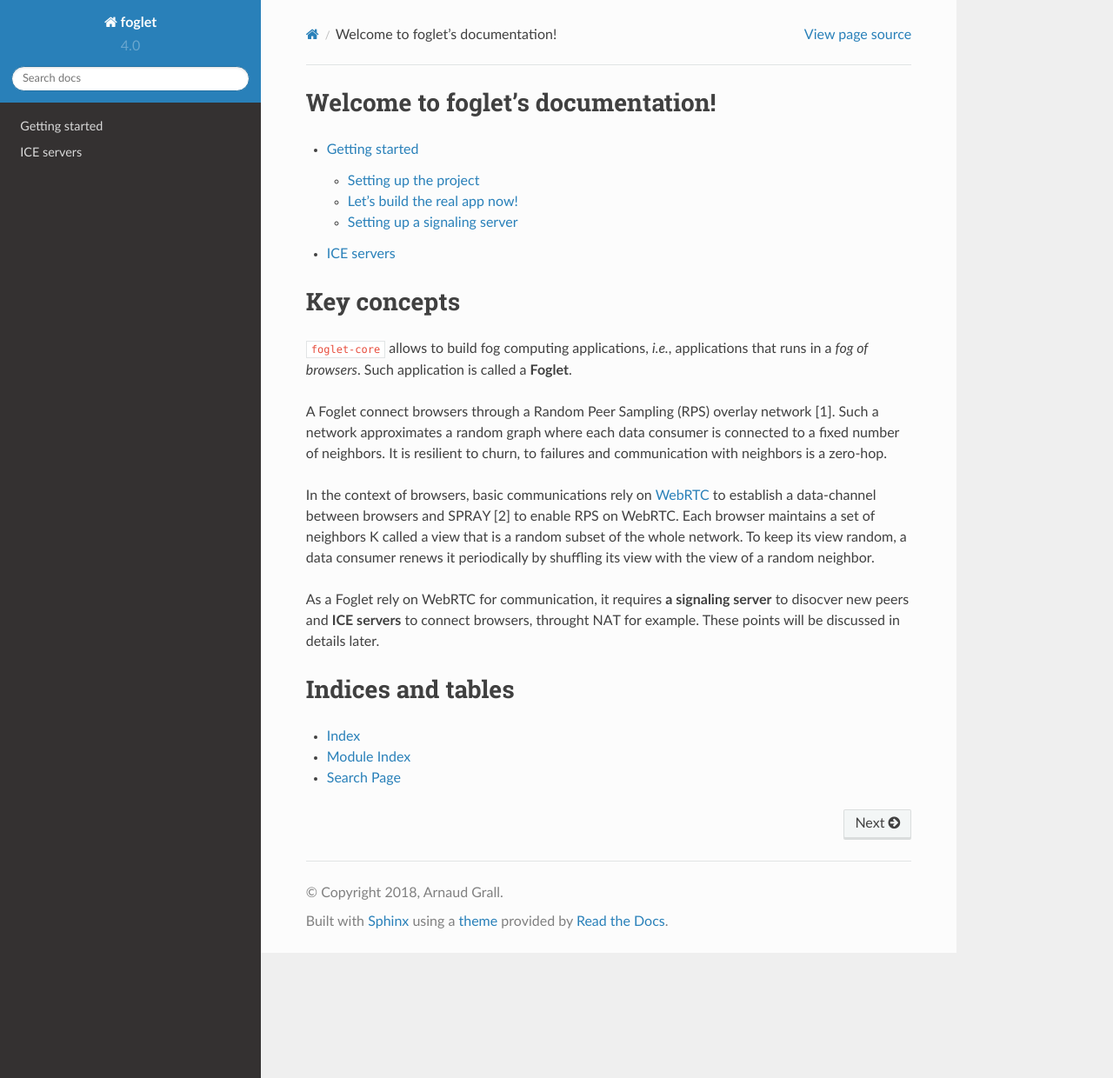
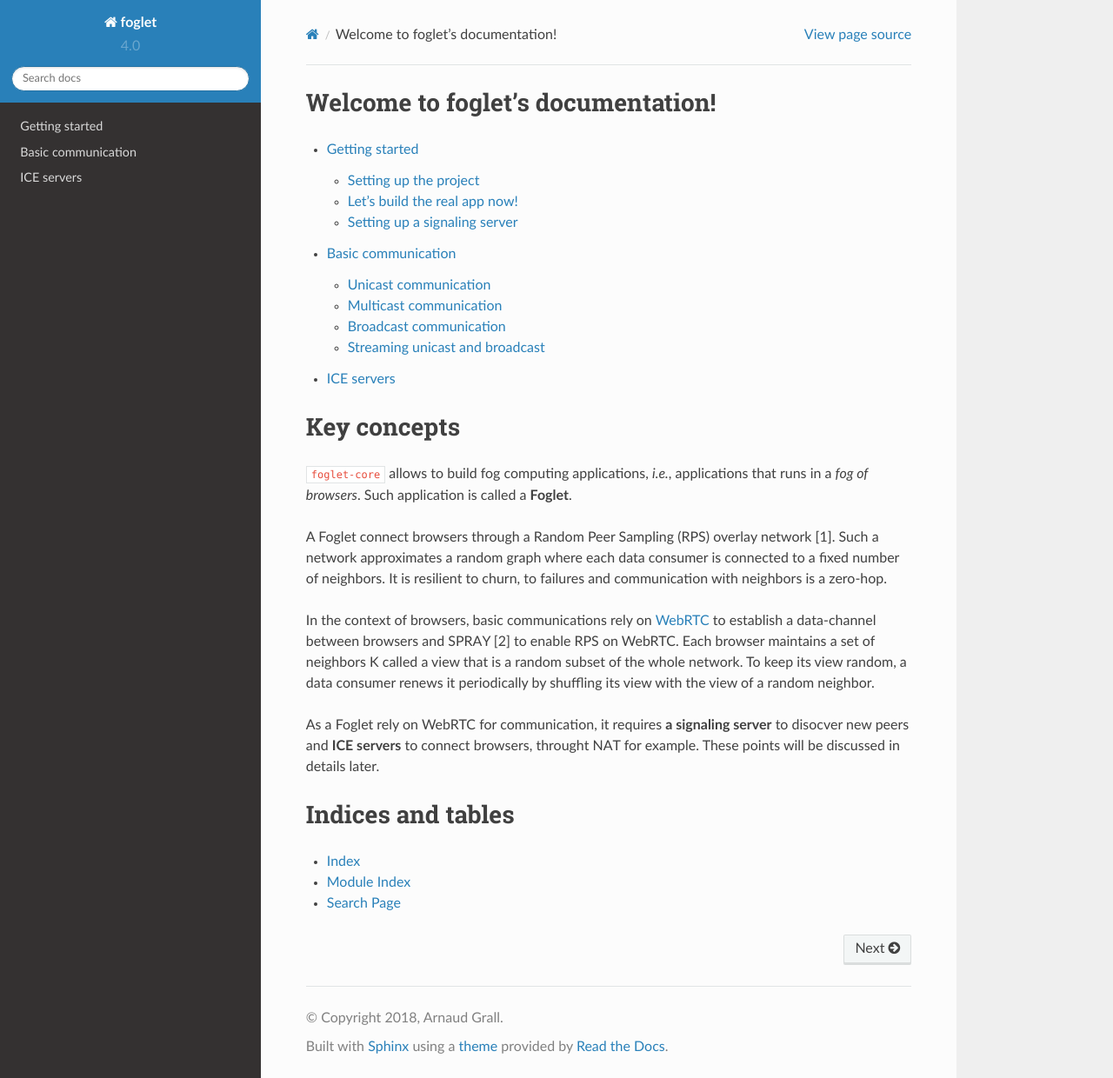
Before and after one commit to RAN3D/foglet-cookbook, a Sphinx documentation site: the page built from docs/index.rst, in a window 1280 px wide and 1240 px high. Shown: the whole window at 87% size. Built offline with Sphinx 7.4.7 and the Read the Docs theme 2.0.0, drawn with Linux system fonts in a browser that asks for light colours; some of the changed lines change nothing that is shown.

Commit message:
document unicast, multicast and broadcast

```diff
--- /dev/null
+++ b/docs/basic_comm.rst
@@ -0,0 +1,91 @@
+Basic communication
+===================
+
+Basically, a foglet offers five communication primitives:
+``unicast``, ``multicast``, ``broadcast``, ``streaming unicast`` and ``streaming broadcast``.
+They can be used to exchange messages between peers in the network.
+
+We now review these four primitives to demonstrate their use.
+
+Unicast communication
+^^^^^^^^^^^^^^^^^^^^^
+
+A peer can use the *unicast* primitive to send a message to one of its direct neighbour.
+However, it can't use it to send a message to a perr that is not one of its neighbours!
+
+.. code-block:: javascript
+
+   // Get the ID of my first neighbour
+   const id = my_foglet.getNeighbours[0]
+
+   my_foglet.sendUnicast(id, 'Hi neighbour! Do you want to party tonight?')
+
+
+A foglet can listen for incoming unicast messages using the ``onUnicast`` method,
+that registers a callback executed for each unicast message received by the foglet.
+
+This callback is called with two parameters:
+  - ``id`` the ID of the peer who sent the message
+  - ``message`` the message received
+
+Notice that ``id`` can be used to contact the peer using ``sendUnicast``.
+
+.. code-block:: javascript
+
+   my_foglet.onUnicast((id, message) => {
+     console.log(`Unicast message received from ${id}: ${message}`);
+
+     // anwser to our neighbour
+     my_foglet.sendUnicast(id, 'Sure. Can I bring a salad?')
+   })
+
+
+Multicast communication
+^^^^^^^^^^^^^^^^^^^^^^^
+
+In real-world applications, one may want to send a message to several neighbours.
+Instead of repeateadly send a unicast messages to each peer individually,
+the ``multicast`` primitive allow a foglet to send a unicast message to a set of neighbours.
+These messages are received by others peers as *regular unicast messages*.
+
+.. code-block:: javascript
+
+   // Get the IDs of all neighbours
+   const ids = my_foglet.getNeighbours
+
+   my_foglet.sendMulticast(ids, 'Everyone, free salad at my place tonight!')
+
+
+Broadcast communication
+^^^^^^^^^^^^^^^^^^^^^^^
+
+Where the ``unicast`` and ``multicast`` primitives allow to contact neighbours, the ``broadcast`` primitive
+allow a peer to send a message to **all peers in the network**.
+This broadcast is done using a flooding algorithm.
+
+.. code-block:: javascript
+
+   my_foglet.sendBroadcast('Can I borrow some salt from someone?')
+
+
+Like ``unicast`` messages, a foglet can listen for incoming broadcast messages
+using the ``onUnicast`` method, that registers a callback executed
+for each broadcast message received by the foglet.
+
+This callback is called with two parameters:
+  - ``id`` the ID of the peer who sent the message
+  - ``message`` the message received
+
+.. code-block:: javascript
+
+   my_foglet.onBroadcast((id, message) => {
+     console.log(`Broadcast message received from ${id}: ${message}`);
+   })
+
+**Warning:** contrary to unicast messages, a broadcast message can be recevied from any peer in the network.
+Thus, the ``id`` can be used to conctact the emiiter (using ``sendUnicast``) at the condition
+that the emitter is a neighbour of the receiver. Otherwise, the message will simply not be sent.
+
+
+Streaming unicast and broadcast
+^^^^^^^^^^^^^^^^^^^^^^^^^^^^^^^
--- a/docs/index.rst
+++ b/docs/index.rst
@@ -10,6 +10,7 @@
    :maxdepth: 2
 
    getting_started
+   basic_comm
    ice
 
 
```
